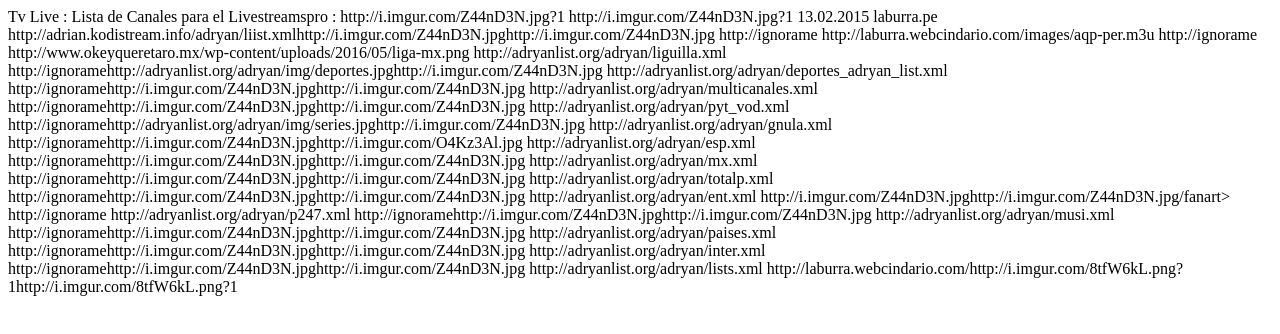
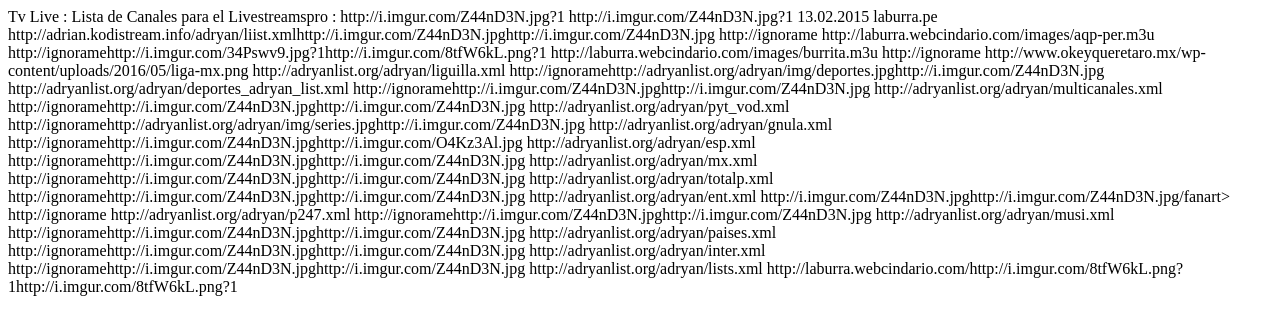
Before and after one commit to laburrape/laburralist, a plain HTML site: page burrita.html in a window 1280 px wide. Drawn offline with Linux system fonts and the light colour scheme.

Commit message:
Update burrita.html

```diff
--- a/burrita.html
+++ b/burrita.html
@@ -70,6 +70,12 @@
 
 </item>
 
+<item>
+<title>[COLOR lime]•[/COLOR][COLOR deepskyblue] TOTAL PLAY[/COLOR]</title>
+<link>http://ignorame</link><thumbnail>http://i.imgur.com/34Pswv9.jpg?1</thumbnail><fanart>http://i.imgur.com/8tfW6kL.png?1</fanart>
+<externallink>http://laburra.webcindario.com/images/burrita.m3u</externallink>
+
+</item>
 
 
 
```
